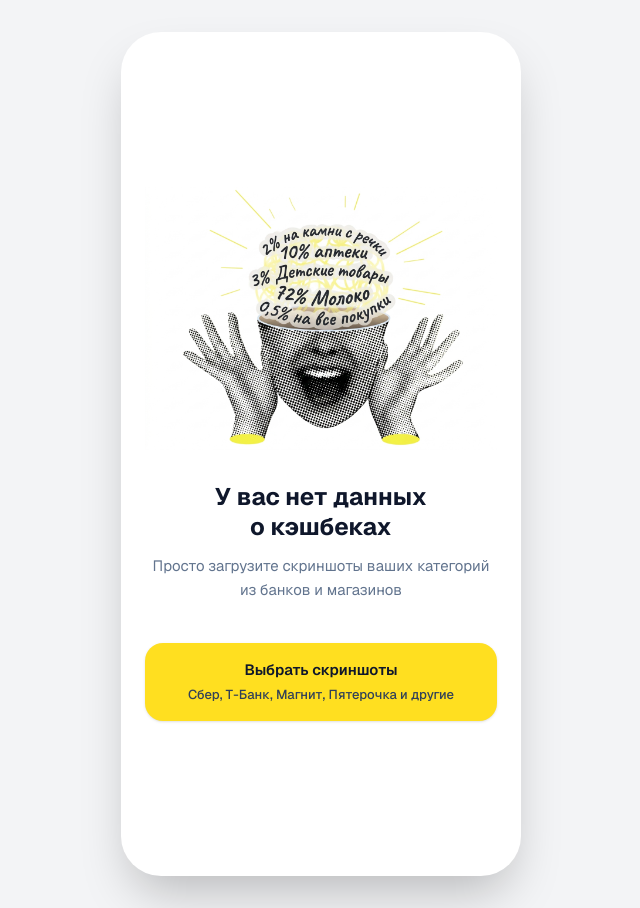
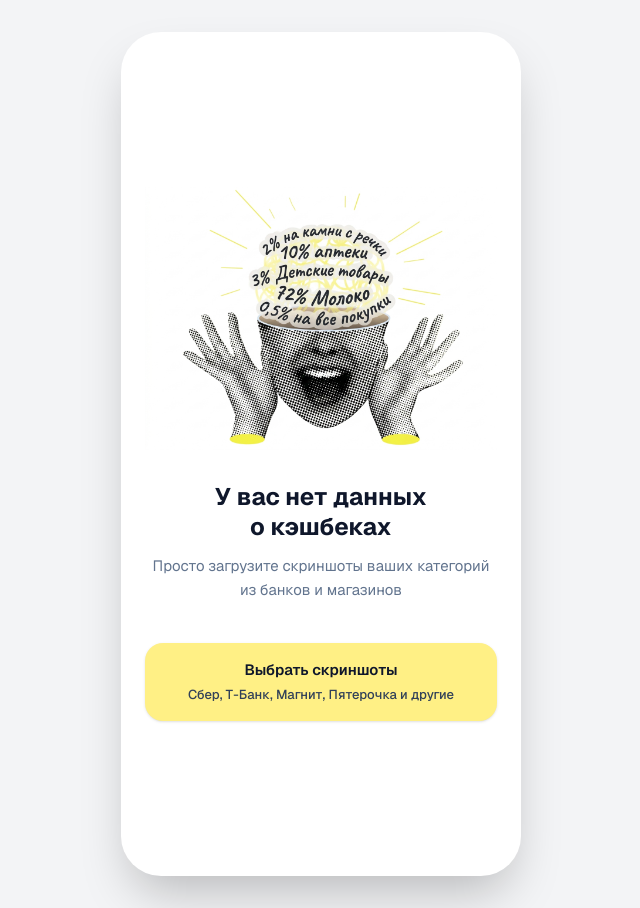
Before and after one commit to xeha/v0-cashback-aggregation-app, a Next.js app: page / in a window 1280 px wide. Shown: the whole page, without its empty margins (319-959 px from the left). Built offline with nearby package versions, Linux system fonts and the light colour scheme.

Commit message:
feat: update button style for "bank" upload option
Co-authored-by: xeha <18693192+xeha@users.noreply.github.com>

```diff
--- a/components/screens/empty-screen.tsx
+++ b/components/screens/empty-screen.tsx
@@ -28,7 +28,7 @@ export function EmptyScreen({ onUpload }: { onUpload: (kind: "bank" | "market")
       <div className="mt-10 flex w-full flex-col gap-3">
         <button
           onClick={() => onUpload("bank")}
-          className="flex w-full flex-col items-center justify-center gap-1 rounded-2xl bg-yellow-300 px-5 py-4 text-slate-900 shadow-sm transition-colors hover:bg-yellow-400 active:bg-yellow-500"
+          className="flex w-full flex-col items-center justify-center gap-1 rounded-2xl bg-yellow-200 px-5 py-4 text-slate-900 shadow-sm transition-colors hover:bg-yellow-300 active:bg-yellow-400"
         >
           <span className="text-[15px] font-semibold">Выбрать скриншоты</span>
           <span className="text-[13px] font-medium text-slate-700">Сбер, Т-Банк, Магнит, Пятерочка и другие</span>
```
